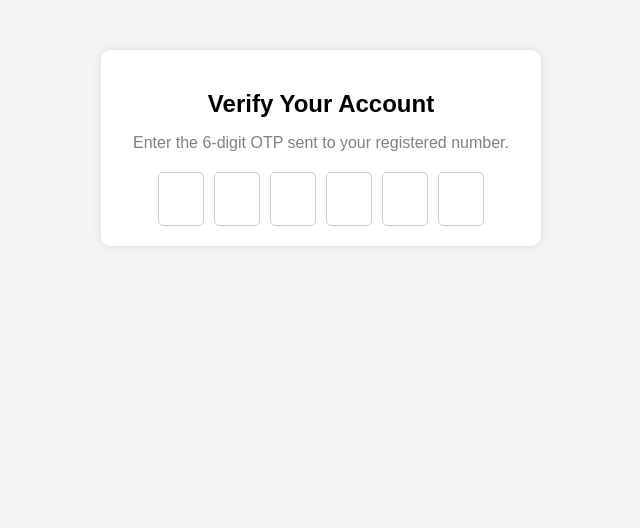
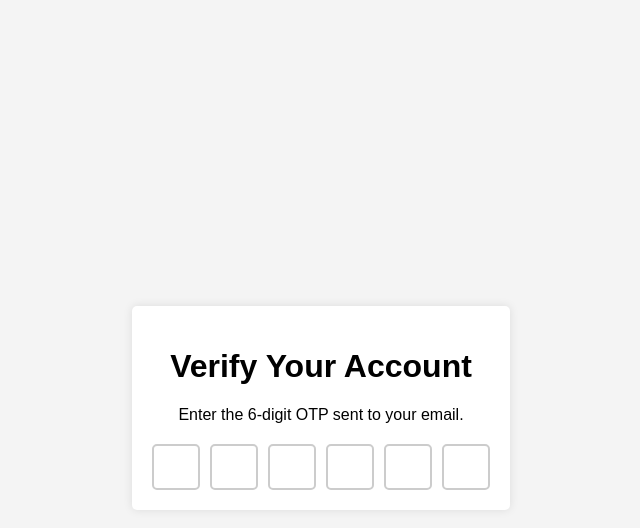
Before and after one commit to acciojob/OTP-749977, a website: page main.html in a window 1280 px wide. Shown: the whole page, without its empty margins (319-959 px from the left). Drawn offline with Linux system fonts and the light colour scheme.

Commit message:
created a submission

```diff
--- a/main.html
+++ b/main.html
@@ -5,21 +5,20 @@
     <meta name="viewport" content="width=device-width, initial-scale=1.0">
     <title>OTP Verification</title>
     <link rel="stylesheet" href="styles.css">
-    <script src="script.js" defer></script>
 </head>
 <body>
     <div class="container">
-        <h2 id="verification_heading">Verify Your Account</h2>
-        <p id="verification_subtext">Enter the 6-digit OTP sent to your registered number.</p>
-
+        <h1 id="verification_heading">Verify Your Account</h1>
+        <p id="verification_subtext">Enter the 6-digit OTP sent to your email.</p>
         <div class="code-container">
-            <input type="text" class="code" maxlength="1">
-            <input type="text" class="code" maxlength="1">
-            <input type="text" class="code" maxlength="1">
-            <input type="text" class="code" maxlength="1">
-            <input type="text" class="code" maxlength="1">
-            <input type="text" class="code" maxlength="1">
+            <input type="text" maxlength="1" class="code">
+            <input type="text" maxlength="1" class="code">
+            <input type="text" maxlength="1" class="code">
+            <input type="text" maxlength="1" class="code">
+            <input type="text" maxlength="1" class="code">
+            <input type="text" maxlength="1" class="code">
         </div>
     </div>
+    <script src="script.js"></script>
 </body>
 </html>
--- a/script.js
+++ b/script.js
@@ -1,14 +1,14 @@
-const codes = document.querySelectorAll(".code");
+const codes = document.querySelectorAll('.code');
 
 codes.forEach((code, index) => {
-    code.addEventListener("input", (e) => {
-        if (e.target.value.length === 1 && index < codes.length - 1) {
+    code.addEventListener('input', (e) => {
+        if (e.target.value && index < codes.length - 1) {
             codes[index + 1].focus();
         }
     });
 
-    code.addEventListener("keydown", (e) => {
-        if (e.key === "Backspace" && index > 0 && e.target.value === "") {
+    code.addEventListener('keydown', (e) => {
+        if (e.key === 'Backspace' && !e.target.value && index > 0) {
             codes[index - 1].focus();
         }
     });
--- a/styles.css
+++ b/styles.css
@@ -1,46 +1,38 @@
 body {
     font-family: Arial, sans-serif;
-    background-color: #f4f4f4;
-    text-align: center;
-    margin: 50px;
+    display: flex;
+    justify-content: center;
+    align-items: center;
+    height: 100vh;
+    background: #f4f4f4;
 }
 
 .container {
+    text-align: center;
     background: white;
     padding: 20px;
-    border-radius: 10px;
-    box-shadow: 0px 0px 10px rgba(0, 0, 0, 0.1);
-    max-width: 400px;
-    margin: auto;
-}
-
-h2 {
-    font-size: 24px;
-    margin-bottom: 10px;
-}
-
-p {
-    font-size: 16px;
-    color: gray;
-    margin-bottom: 20px;
+    border-radius: 5px;
+    box-shadow: 0 0 10px rgba(0, 0, 0, 0.1);
 }
 
 .code-container {
     display: flex;
     justify-content: center;
     gap: 10px;
+    margin-top: 20px;
 }
 
 .code {
     width: 40px;
-    height: 50px;
-    font-size: 24px;
+    height: 40px;
+    font-size: 20px;
     text-align: center;
-    border: 1px solid #ccc;
+    border: 2px solid #ccc;
     border-radius: 5px;
+    outline: none;
 }
 
 .code:focus {
-    border-color: #007bff;
-    outline: none;
+    border-color: #3498db;
+    box-shadow: 0 0 5px rgba(52, 152, 219, 0.5);
 }
```
